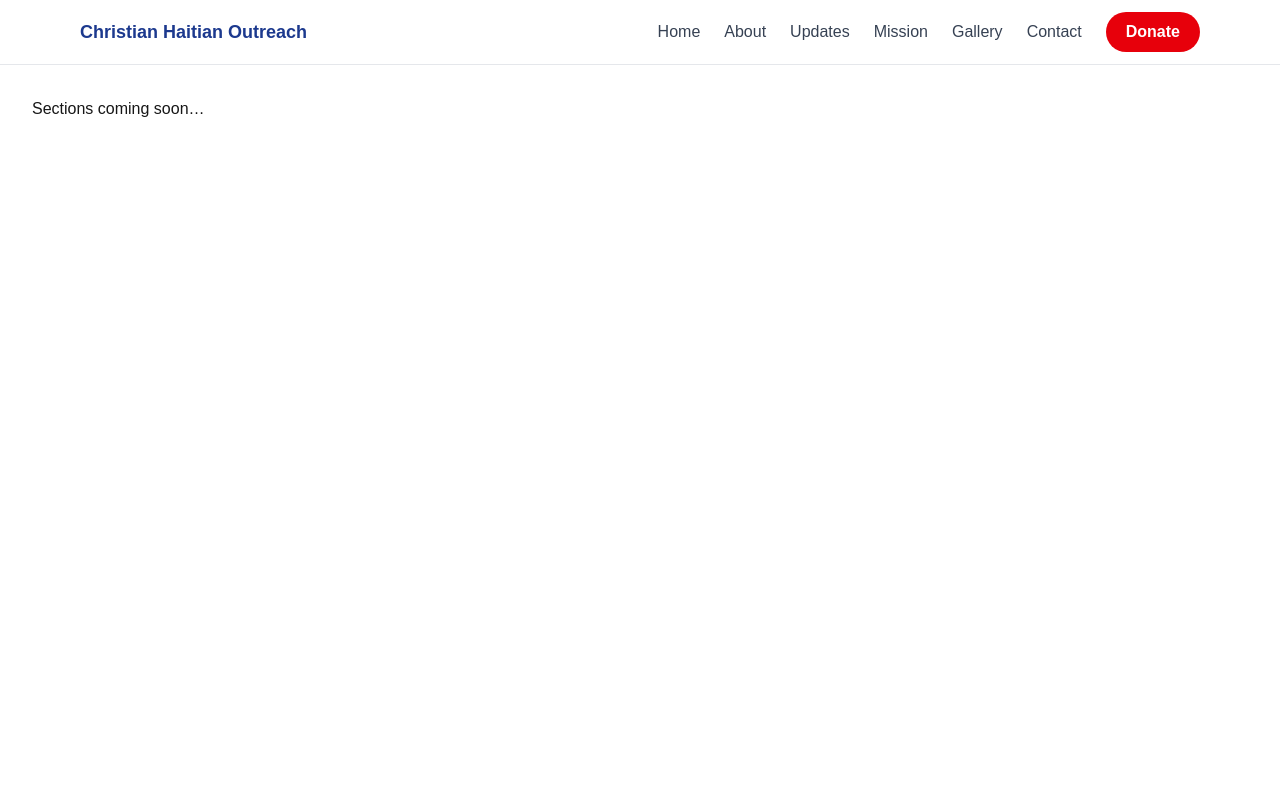
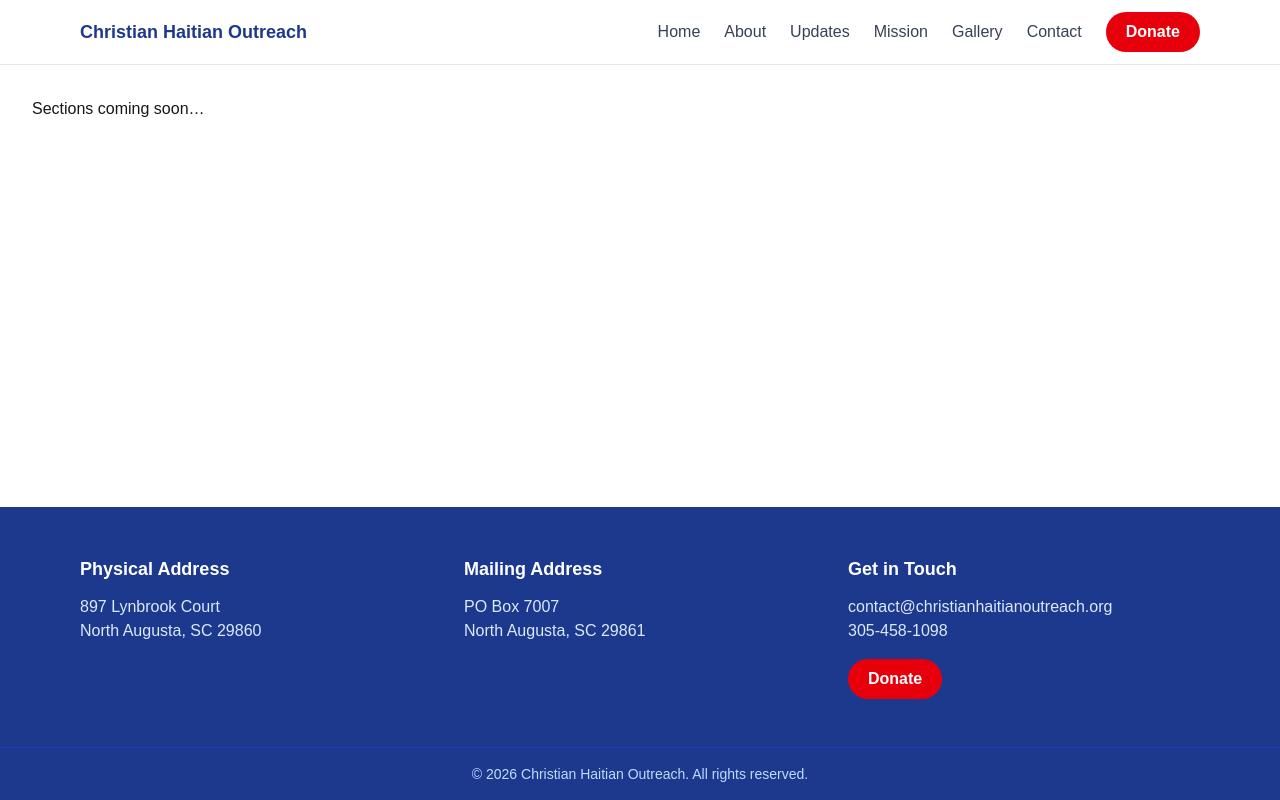
Before and after one commit to berenice0909/christian-haitian-outreach, a Next.js app: page / in a window 1280 px wide. Built offline with nearby package versions, Linux system fonts and the light colour scheme.

Commit message:
Add footer with contact info

```diff
--- a/src/app/layout.tsx
+++ b/src/app/layout.tsx
@@ -2,6 +2,7 @@
 import { Geist, Geist_Mono } from "next/font/google";
 import "./globals.css";
 import Header from "@/components/Header/Header";
+import Footer from "@/components/Footer/Footer";
 
 const geistSans = Geist({
   variable: "--font-geist-sans",
@@ -28,6 +29,7 @@
       <body className="min-h-full flex flex-col">
       <Header />
         {children}
+        <Footer />
         </body>
     </html>
   );
--- /dev/null
+++ b/src/components/Footer/Footer.module.css
@@ -0,0 +1,29 @@
+@reference "../../app/globals.css";
+
+.footer {
+  @apply bg-blue-900 text-white;
+}
+
+.inner {
+  @apply mx-auto grid max-w-6xl gap-8 px-4 py-12 md:grid-cols-3;
+}
+
+.heading {
+  @apply mb-3 text-lg font-semibold;
+}
+
+.text {
+  @apply text-blue-100;
+}
+
+.link {
+  @apply text-blue-100 underline-offset-4 hover:text-white hover:underline;
+}
+
+.donate {
+  @apply mt-4 inline-block rounded-full bg-red-600 px-5 py-2 font-semibold text-white hover:bg-red-700;
+}
+
+.bottom {
+  @apply border-t border-blue-800 py-4 text-center text-sm text-blue-200;
+}
--- /dev/null
+++ b/src/components/Footer/Footer.tsx
@@ -0,0 +1,52 @@
+import { site } from "@/content/site";
+import styles from "./Footer.module.css";
+
+export default function Footer() {
+  const { contact } = site;
+  const year = new Date().getFullYear();
+
+  return (
+    <footer id="contact" className={styles.footer}>
+      <div className={styles.inner}>
+        <div>
+          <h2 className={styles.heading}>Physical Address</h2>
+          {contact.physicalAddress.map((line) => (
+            <p key={line} className={styles.text}>
+              {line}
+            </p>
+          ))}
+        </div>
+
+        <div>
+          <h2 className={styles.heading}>Mailing Address</h2>
+          {contact.mailingAddress.map((line) => (
+            <p key={line} className={styles.text}>
+              {line}
+            </p>
+          ))}
+        </div>
+
+        <div>
+          <h2 className={styles.heading}>Get in Touch</h2>
+          <p>
+            <a href={`mailto:${contact.email}`} className={styles.link}>
+              {contact.email}
+            </a>
+          </p>
+          <p>
+            <a href={`tel:${contact.phone}`} className={styles.link}>
+              {contact.phone}
+            </a>
+          </p>
+          <a href={site.donateUrl} className={styles.donate}>
+            Donate
+          </a>
+        </div>
+      </div>
+
+      <p className={styles.bottom}>
+        © {year} {site.name}. All rights reserved.
+      </p>
+    </footer>
+  );
+}
```
